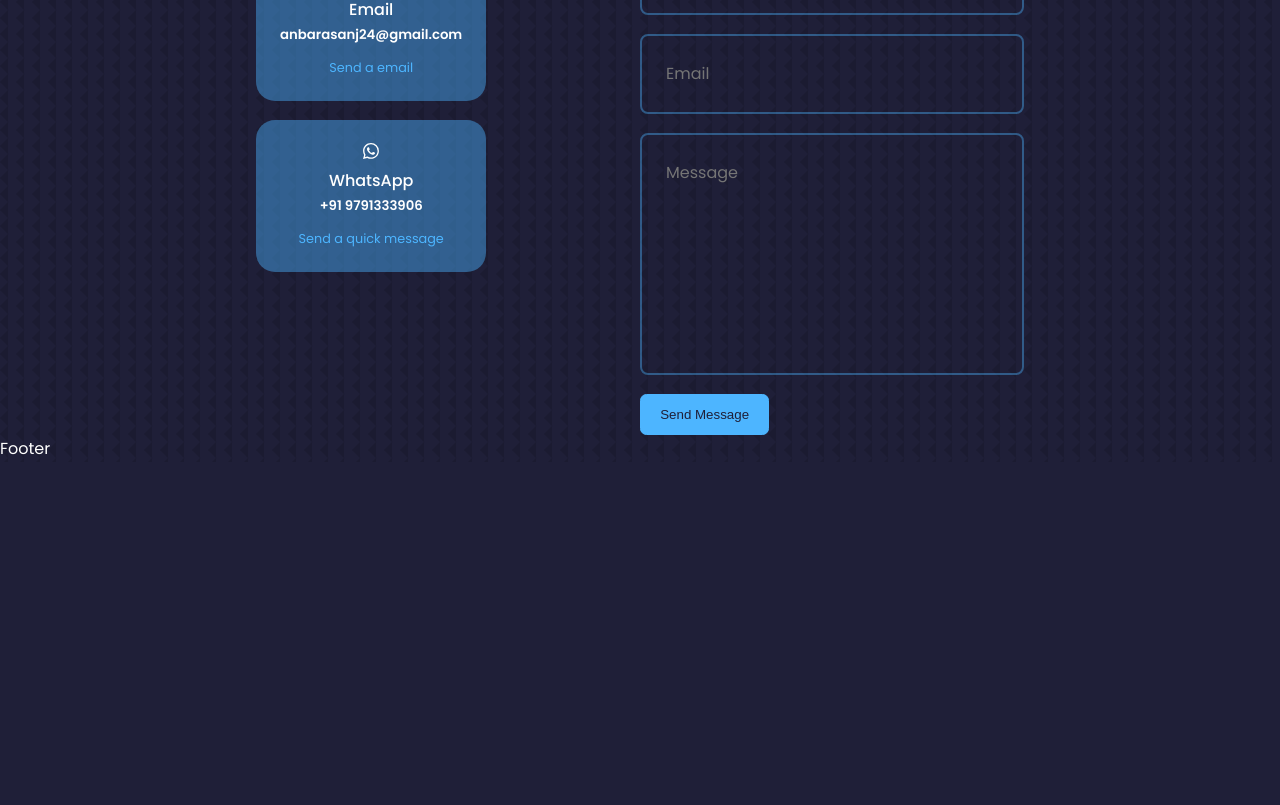
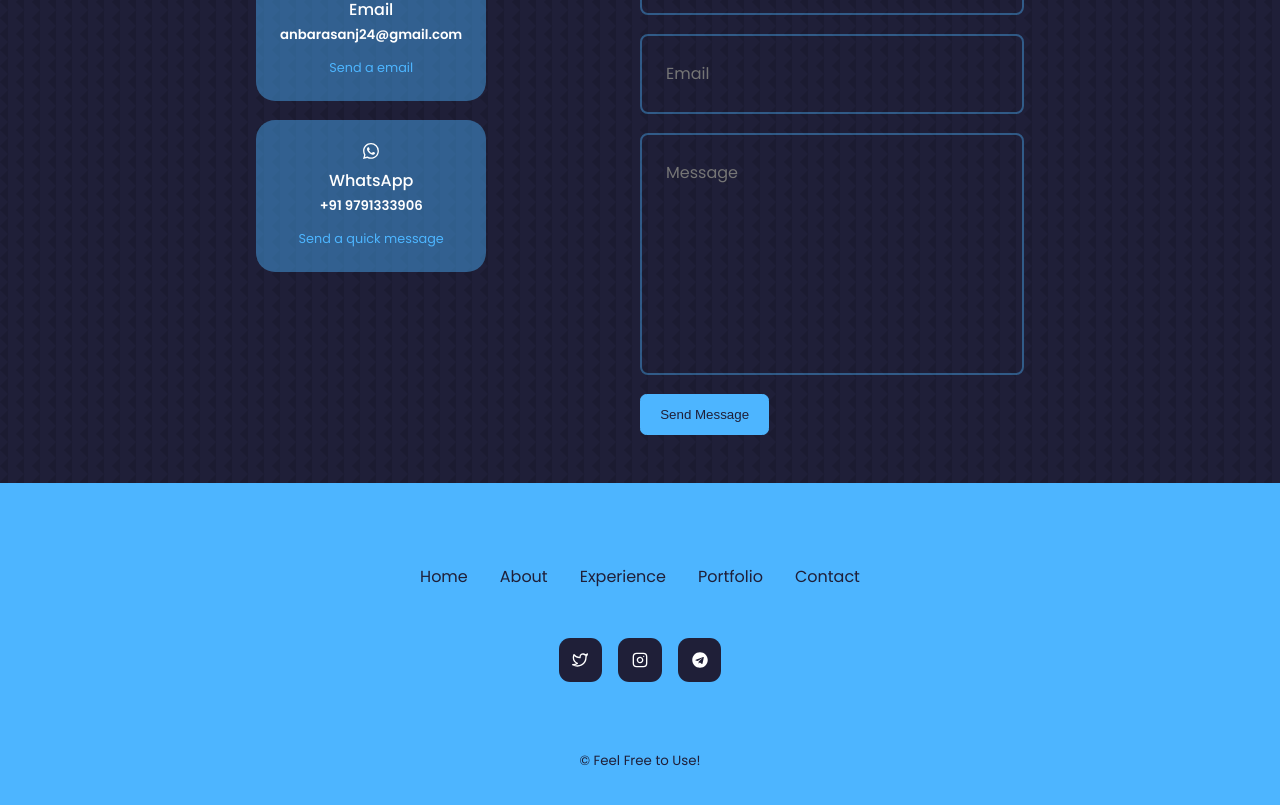
Before and after one commit to AnbarasanJ24/Portfolio-Anbarasan, a React (Create React App) app: page / in a window 1280 px wide. Shown: the part 3414-4219 px from the top of the page. Before the commit the page ends 3876 px from the top, so only its background shows below. Built offline with nearby package versions, Linux system fonts and the light colour scheme.

Commit message:
Added Initial content for footer

```diff
--- a/src/components/footer/Footer.jsx
+++ b/src/components/footer/Footer.jsx
@@ -1,9 +1,29 @@
 import React from 'react'
 import './footer.css'
+import {FiTwitter} from 'react-icons/fi'
+import {FiInstagram} from 'react-icons/fi'
+import {FaTelegram} from 'react-icons/fa'
 
 const Footer = () => {
   return (
-    <div>Footer</div>
+    <footer>
+      {/* <a href="/#" className='footer__logo'>Anbarasan</a> */}
+      <ul className='footer__links'>
+        <li><a href="/#home">Home</a></li>
+        <li><a href="/#about">About</a></li>
+        <li><a href="/#experience">Experience</a></li>
+        <li><a href="/#portfolio">Portfolio</a></li>
+        <li><a href="/#contact">Contact</a></li>
+      </ul>
+      <div className="footer__socials">
+        <a href="https://twitter.com"><FiTwitter /></a>
+        <a href="https://instagram.com"><FiInstagram /></a>
+        <a href="https://telegram.com"><FaTelegram /></a>
+      </div>
+      <div className="footer__copyright">
+        <small>&copy; Feel Free to Use!</small>
+      </div>
+    </footer>
   )
 }
 
--- a/src/components/footer/footer.css
+++ b/src/components/footer/footer.css
@@ -0,0 +1,53 @@
+footer{
+    background: var(--color-primary);
+    padding: 5rem 0;
+    text-align: center;
+    font-size: 1rem;
+    margin-top: 3rem;
+}
+
+footer a{
+    color: var(--color-bg);
+}
+
+.footer__links{
+    display: flex;
+    gap: 2rem;
+    flex-wrap: wrap;
+    justify-content: center;
+    margin: 0 auto 3rem;
+}
+
+.footer__socials{
+    display: flex;
+    justify-content: center;
+    gap: 1rem;
+    margin-bottom: 4rem;
+}
+
+.footer__socials a{
+    background: var(--color-bg);
+    color: var(--color-white);
+    padding: 0.8rem;
+    border-radius: 0.7rem;
+    display: flex;
+    border: 1px solid transparent;
+    transition: var(--transition);
+}
+
+.footer__socials a:hover{
+    background: transparent;
+    color: var(--color-bg);
+    border-color: var(--color-bg);
+}
+
+.footer__copyright{
+    margin-bottom: 4rem;
+    color: var(--color-bg);
+}
+
+@media screen and (max-width: 600px) {
+    .footer__links{
+        flex-direction: column;
+    }
+}
```
